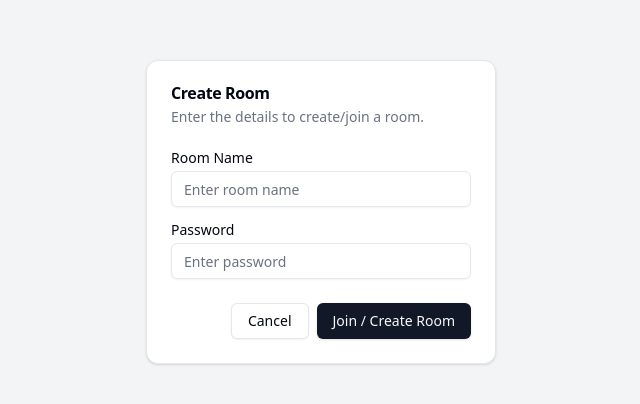
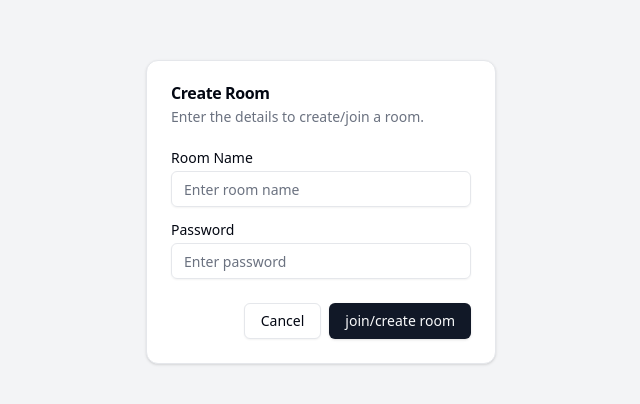
Before and after one commit to ashutoshorisoh/notesBaaton, a Next.js app: page / in a window 1280 px wide. Shown: the part 188-592 px from the top of the page, without its empty margins (319-959 px from the left). Built offline with nearby package versions, Linux system fonts and the light colour scheme.

Commit message:
ui fixed

```diff
--- a/src/app/page.jsx
+++ b/src/app/page.jsx
@@ -17,6 +17,7 @@ import { useRouter } from "next/navigation";
 export default function Home() {
   const [roomname, setRoomname] = useState("");
   const [password, setPassword] = useState("");
+  const [loading, setLoading] = useState(false)
   const router = useRouter();
 
   const handleAdd = async () => {
@@ -25,7 +26,7 @@ export default function Home() {
 
       // Sending POST request to the API
       const res = await axios.post("/api/roomlogin", roomData);
-
+      setLoading(true)
       // Extract the user ID from the response
       const { userId } = res.data;
 
@@ -83,7 +84,7 @@ export default function Home() {
           >
             Cancel
           </Button>
-          <Button onClick={handleAdd}>Join / Create Room</Button>
+          <Button onClick={handleAdd}>{loading? "wait..": "join/create room"}</Button>
         </CardFooter>
       </Card>
     </div>
--- a/src/app/room/[id]/page.jsx
+++ b/src/app/room/[id]/page.jsx
@@ -76,7 +76,7 @@ const Home = () => {
   };
 
   return (
-    <div className="min-h-screen flex flex-col items-center justify-start bg-blue-900">
+    <div className="min-h-screen flex flex-col items-center justify-start bg-blue-400">
       {/* Sticky Navbar */}
       <header className="sticky top-0 w-full  p-4 flex justify-between items-center text-white bg-slate-900 shadow-md">
         <h1 className="lg:text-4xl text-2xl font-semibold text-emerald-200">notesBaaton</h1>
@@ -92,10 +92,10 @@ const Home = () => {
       <main className="w-full max-w-xl flex flex-col items-center mt-8 px-4 py-6 bg-opacity-90  rounded-lg shadow-lg">
         <form
           onSubmit={handleSubmit}
-          className="w-full flex flex-row items-center p-4 gap-5 border-b "
+          className="w-full flex flex-row items-center p-4 gap-5 border-b"
         >
           <textarea
-             className="flex-grow h-16 p-3 border-none rounded-md bg-slate-900 text-white border-white placeholder-gray-400"
+             className="flex-grow h-16 p-3 border-none rounded-md bg-slate-600 text-white border-white placeholder-gray-400"
              placeholder="Enter your note"
              value={note}
              onChange={(e) => setNote(e.target.value)}
@@ -103,7 +103,7 @@ const Home = () => {
 
           <button
             type="submit"
-            className="h-16 px-6 bg-blue-20 border-white text-black rounded-md hover:bg-green-700"
+            className="h-16 px-6 bg-blue-20 border-white text-black rounded-md hover:bg-green-100 bg-green-500"
           >
             Submit
           </button>
```
